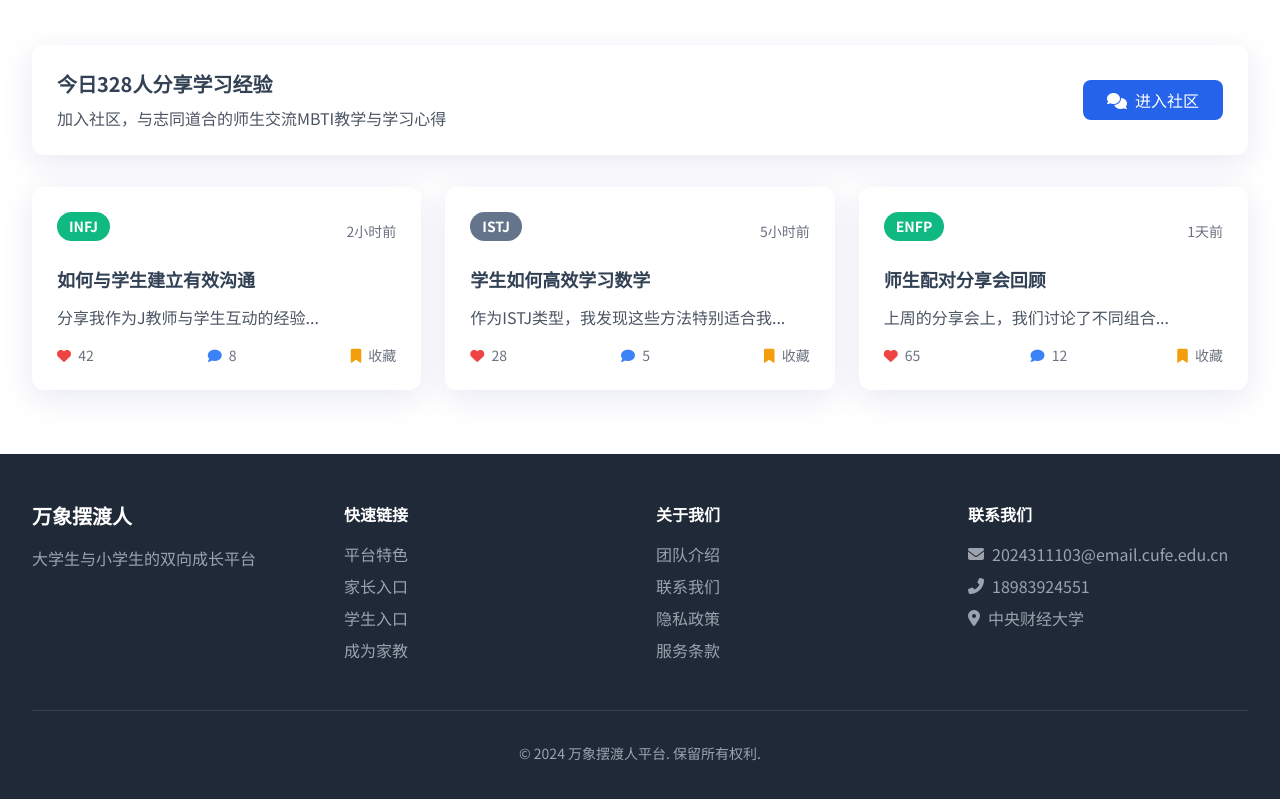
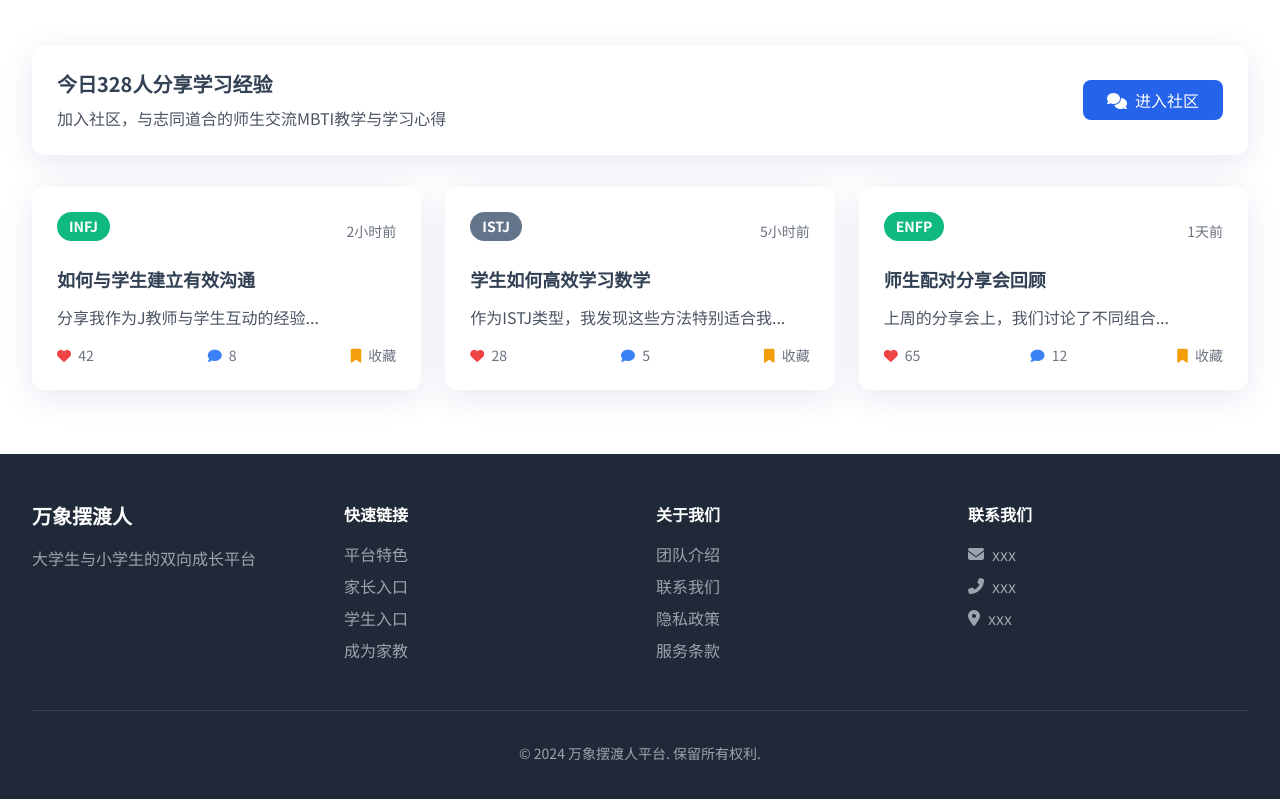
Before and after one commit to TANSHUYA/baiduren-platform, a plain HTML site: page index.html in a window 1280 px wide. Shown: the part 3566-4365 px from the top of the page. Drawn offline with nearby package versions, Linux system fonts and the light colour scheme.

Commit message:
Update index.html

```diff
--- a/index.html
+++ b/index.html
@@ -542,9 +542,9 @@
                 <div>
                     <h4 class="font-semibold mb-4">联系我们</h4>
                     <ul class="space-y-2 text-gray-400">
-                        <li class="flex items-center"><i class="fas fa-envelope mr-2"></i> 2024311103@email.cufe.edu.cn</li>
-                        <li class="flex items-center"><i class="fas fa-phone-alt mr-2"></i> 18983924551</li>
-                        <li class="flex items-center"><i class="fas fa-map-marker-alt mr-2"></i> 中央财经大学</li>
+                        <li class="flex items-center"><i class="fas fa-envelope mr-2"></i>xxx</li>
+                        <li class="flex items-center"><i class="fas fa-phone-alt mr-2"></i> xxx</li>
+                        <li class="flex items-center"><i class="fas fa-map-marker-alt mr-2"></i> xxx</li>
                     </ul>
                 </div>
             </div>
```
